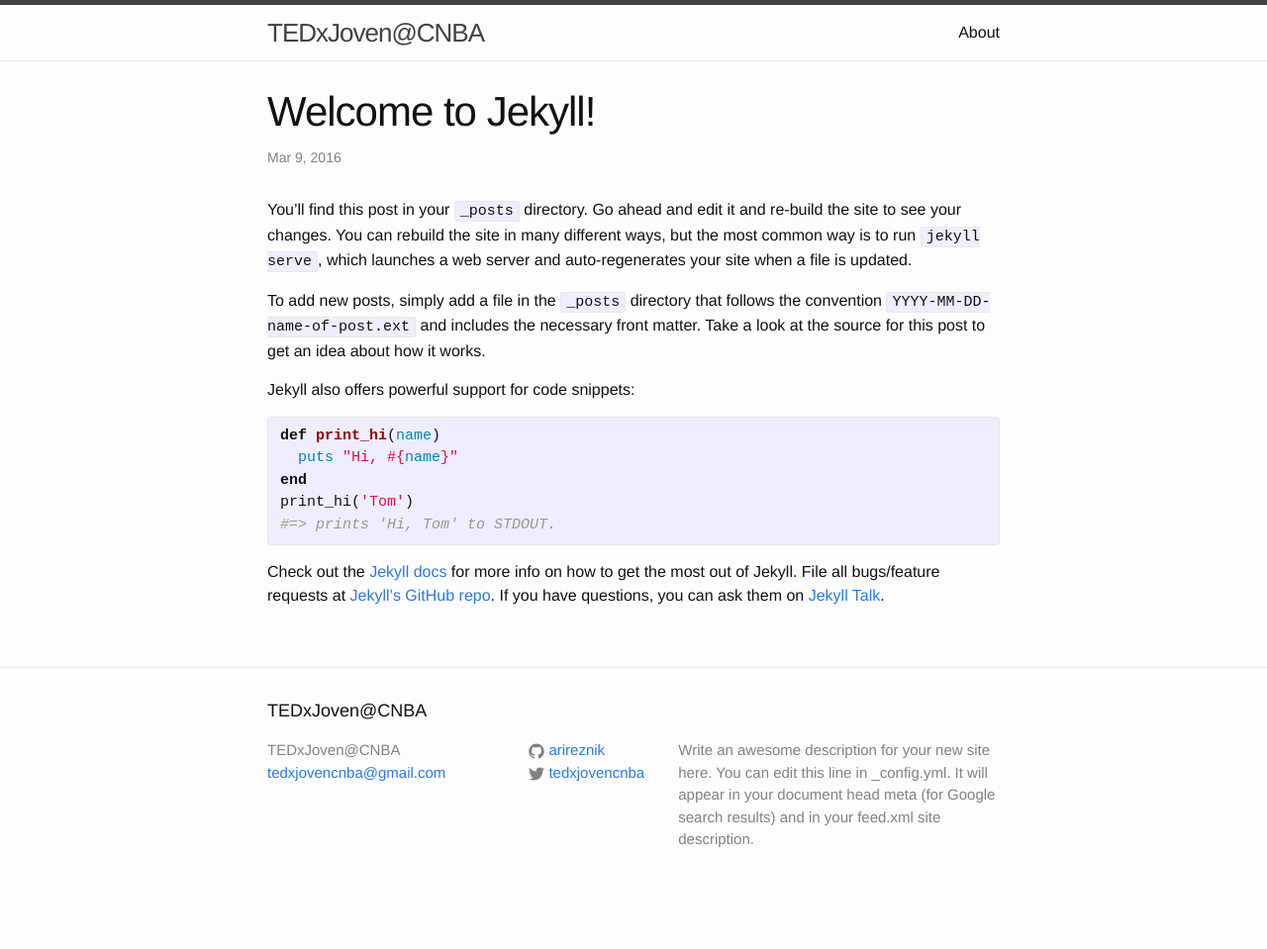
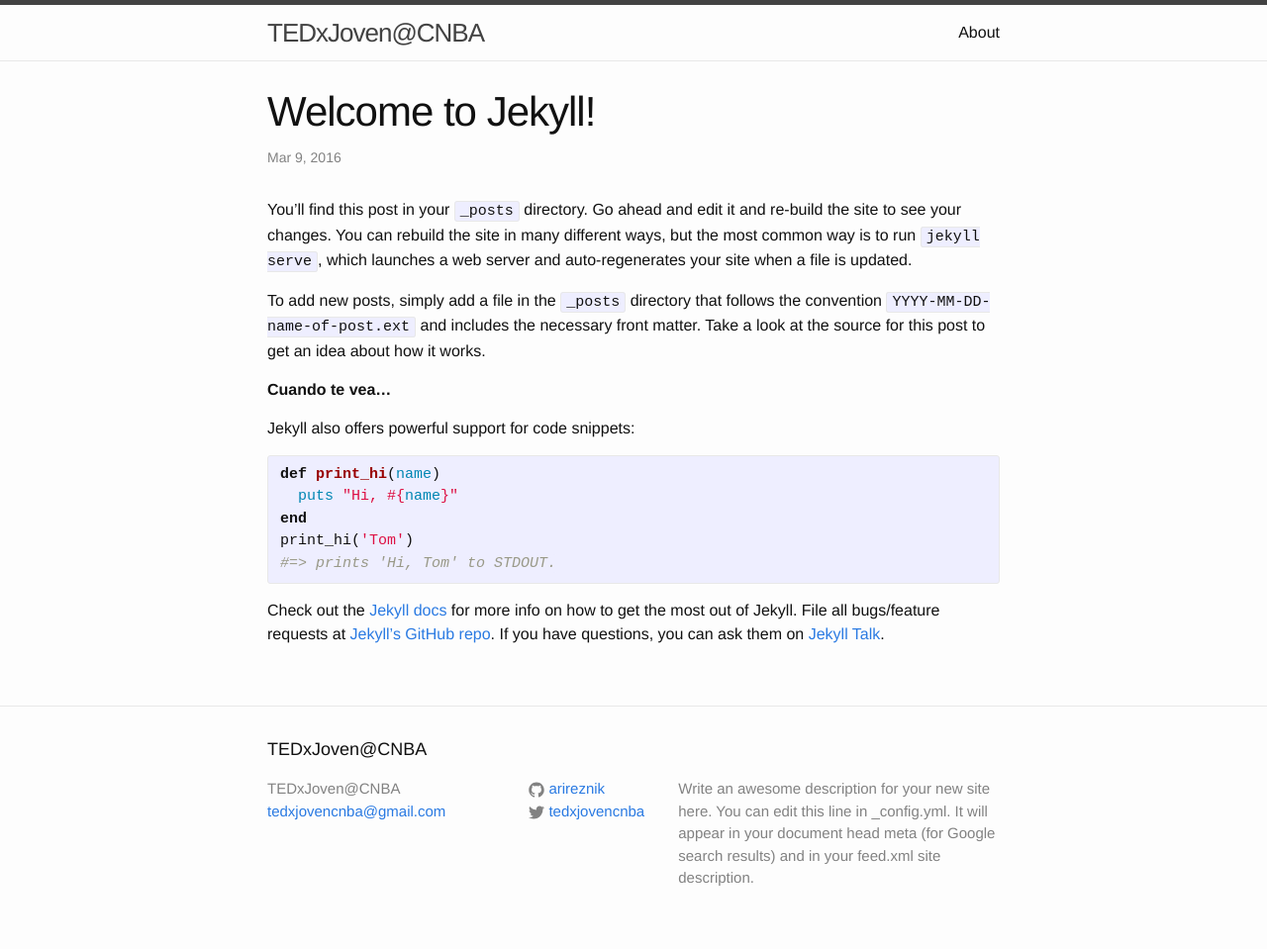
Before and after one commit to arireznik/tedxcnba, a Jekyll site: the page built from _posts/2016-03-09-welcome-to-jekyll.markdown, in a window 1280 px wide. Shown: the whole page at 99% size. Built offline with Jekyll 4.4.1, drawn with Linux system fonts in a browser that asks for light colours; before the commit the page ends 920 px from its top, so only the background shows below that.

Commit message:
Updated 2016-03-09-welcome-to-jekyll.markdown

```diff
--- a/_posts/2016-03-09-welcome-to-jekyll.markdown
+++ b/_posts/2016-03-09-welcome-to-jekyll.markdown
@@ -1,12 +1,16 @@
 ---
 layout: post
-title:  "Welcome to Jekyll!"
-date:   2016-03-09 20:10:56 -0300
+title: "Welcome to Jekyll!"
+date: "2016-03-09 20:10:56 -0300"
 categories: jekyll update
+published: true
 ---
+
 You’ll find this post in your `_posts` directory. Go ahead and edit it and re-build the site to see your changes. You can rebuild the site in many different ways, but the most common way is to run `jekyll serve`, which launches a web server and auto-regenerates your site when a file is updated.
 
 To add new posts, simply add a file in the `_posts` directory that follows the convention `YYYY-MM-DD-name-of-post.ext` and includes the necessary front matter. Take a look at the source for this post to get an idea about how it works.
+
+**Cuando te vea...**
 
 Jekyll also offers powerful support for code snippets:
 
```
